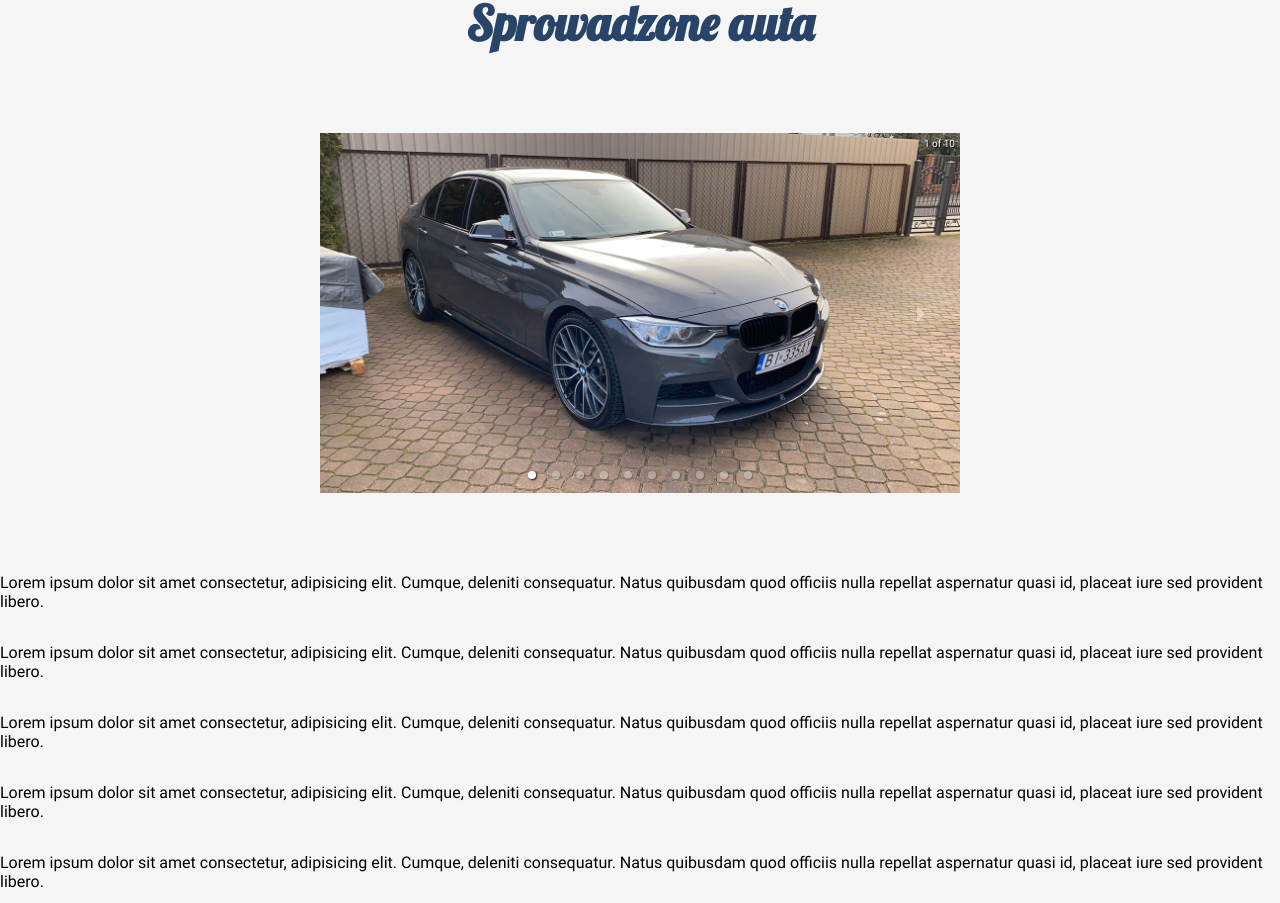
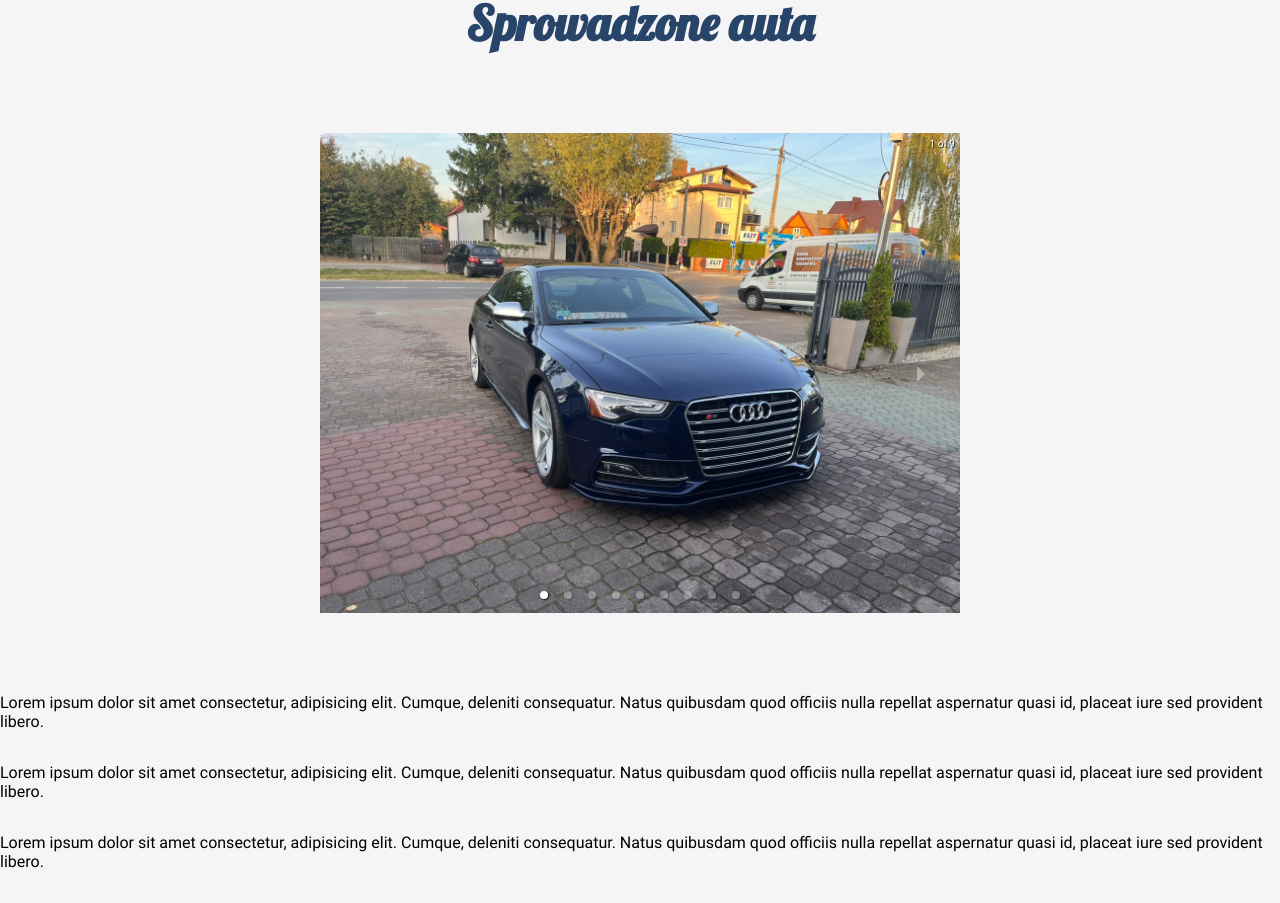
Before and after one commit to rooqyxd/importaut, a React (Vite) app: page / in a window 1280 px wide. Shown: the part 2669-3572 px from the top of the page. Built offline with nearby package versions, Linux system fonts and the light colour scheme.

Commit message:
add: gallery component / css fixes

```diff
--- a/src/Components/Gallery/Gallery.tsx
+++ b/src/Components/Gallery/Gallery.tsx
@@ -3,7 +3,7 @@ import "react-responsive-carousel/lib/styles/carousel.min.css"; // requires a lo
 import { Carousel } from "react-responsive-carousel";
 import { Lightbox } from "react-modal-image";
 import "./Galery.css";
-import img1 from "../../assets/car-images/Image1.jpeg";
+// import img1 from "../../assets/car-images/Image1.jpeg";
 import img2 from "../../assets/car-images/Image2.jpeg";
 import img3 from "../../assets/car-images/Image3.jpeg";
 import img4 from "../../assets/car-images/Image4.jpeg";
@@ -14,7 +14,7 @@ import img8 from "../../assets/car-images/Image8.jpeg";
 import img9 from "../../assets/car-images/Image9.jpeg";
 import img10 from "../../assets/car-images/Image10.jpeg";
 
-const images: string[] = [img1, img2, img3, img4, img5, img6, img7, img8, img9, img10];
+const images: string[] = [img2, img3, img4, img5, img6, img7, img8, img9, img10];
 declare module "react-modal-image" {
     export interface ModalImageProps {
         onClose?: () => void; // Assuming onClose is optional
```
